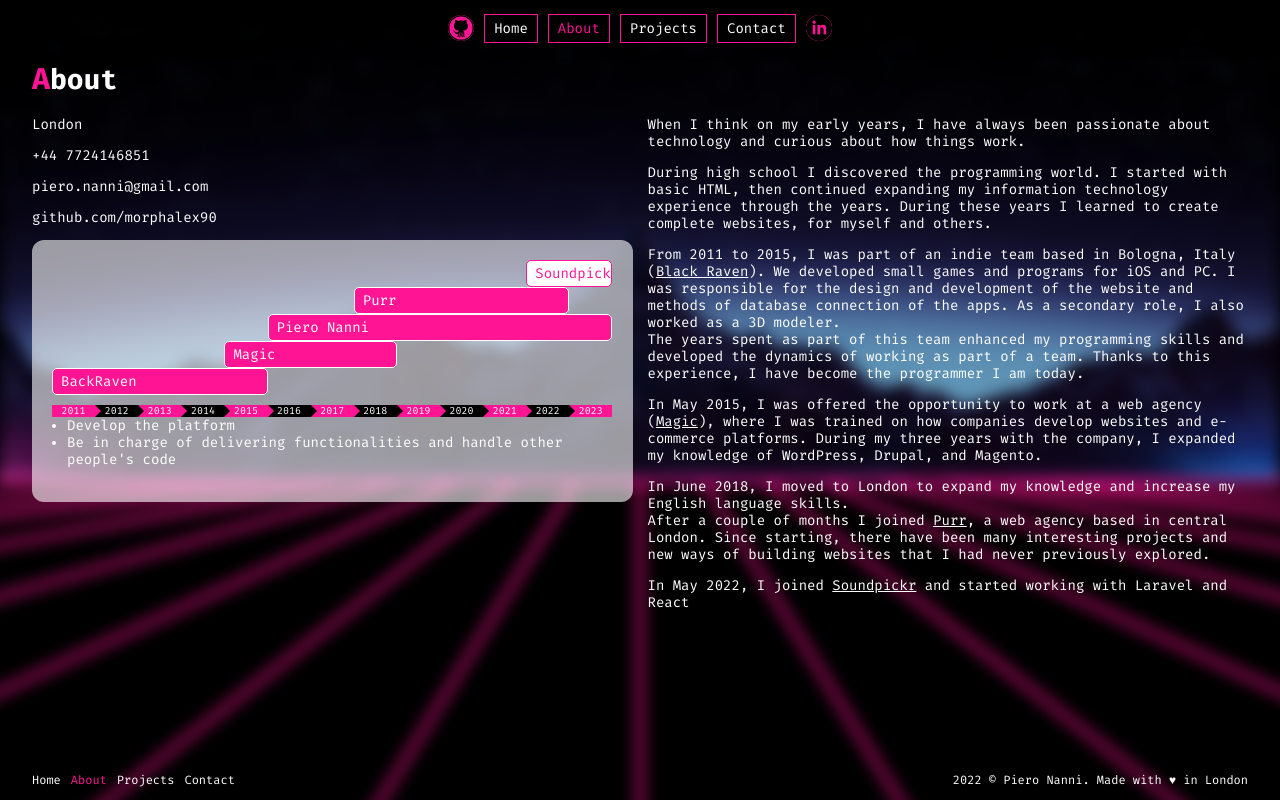
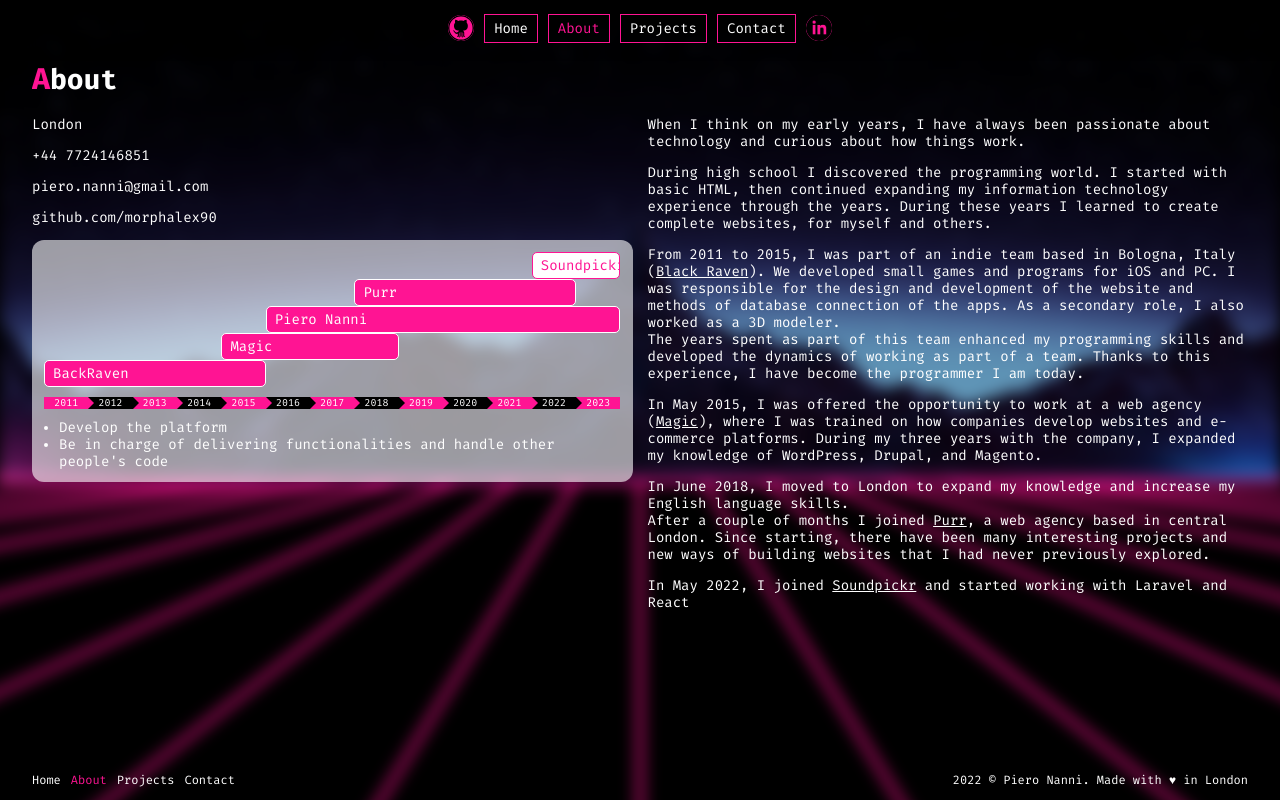
Before and after one commit to morphalex90/pieronanni_react, a Next.js app: page /about in a window 1280 px wide. Built offline with nearby package versions, Linux system fonts and the light colour scheme; no server answers.

Commit message:
better spacings to timeline

```diff
--- a/src/css/_timeline.scss
+++ b/src/css/_timeline.scss
@@ -1,8 +1,7 @@
 .timeline {
     background-color: rgba(255, 255, 255, 0.6);
     border-radius: 12px;
-    // height: 100%;
-    padding: 20px;
+    padding: 12px;
 
     &__jobs {
         margin-bottom: 10px;
@@ -71,12 +70,18 @@
     }
 
     &__descriptions {
+        margin-top: 10px;
+
         div {
             display: none;
 
             &.--active {
                 display: block;
             }
+
+            :last-child {
+                margin-bottom: 0;
+            }
         }
     }
 }
```
